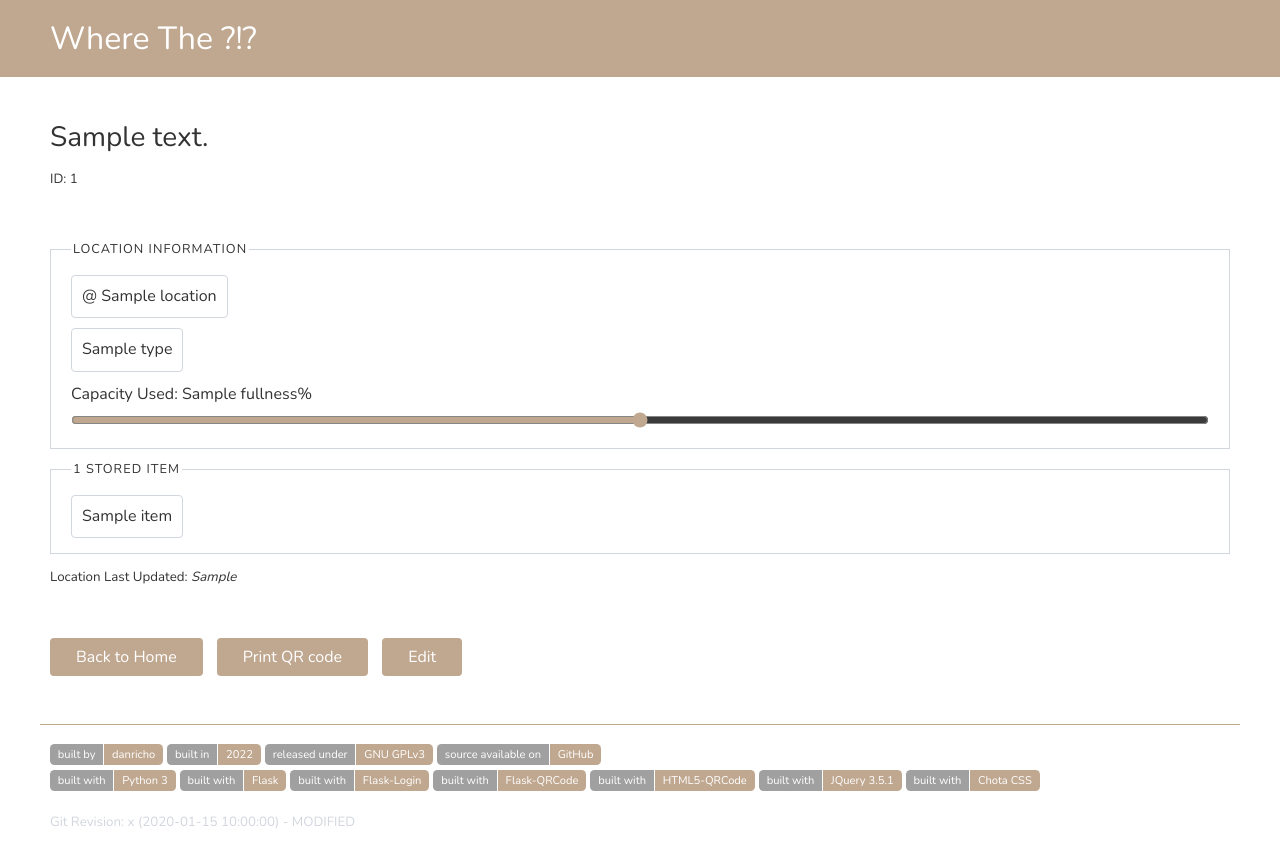
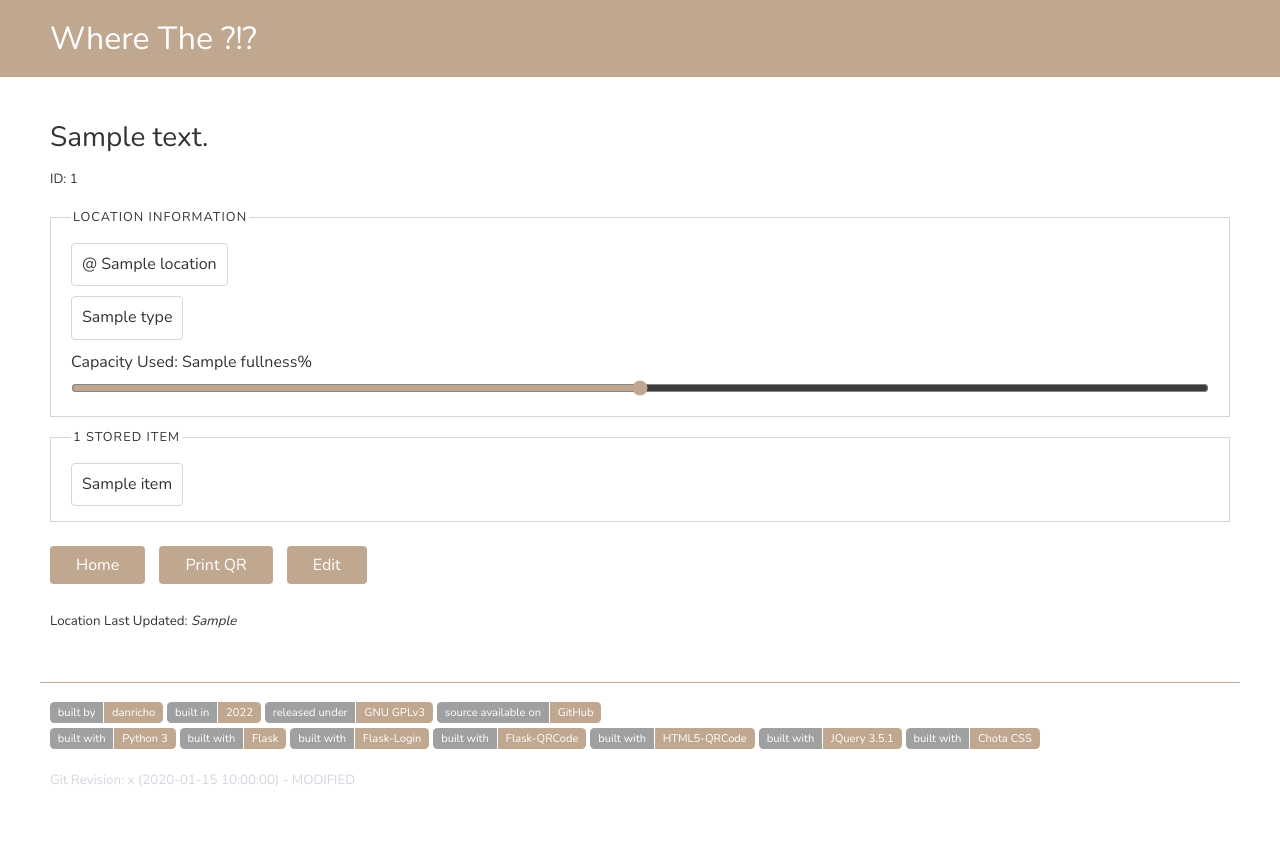
Before and after one commit to danricho/where_the, a Python web app: template templates/view.j2.html in a window 1280 px wide. After the commit the page ends 786 px from the top, so only its background shows below. Run offline with Jinja, Linux system fonts and the light colour scheme; the template is opened without the code that fills it: most values are stand-ins (such as "Sample title", 1, 10 or a date in 2020); some libraries are stand-ins or nearby versions.

Commit message:
Minor layout fixes and Readme update

```diff
--- a/templates/base.j2.html
+++ b/templates/base.j2.html
@@ -41,9 +41,9 @@
 
     <!-- TODO: DARK MODE -->
 
-    <div class="no-print">
+    <div class="no-print footer">
       <div class="container" style="border-top: 1px solid var(--color-primary); padding-top: 1em; padding-bottom: 1em;">
-
+        {% block footer_pills %}
         <p>
           {{ link_pill("https://danricho.com", ["built by", "danricho"]) }}
           {{ link_pill("https://en.wikipedia.org/wiki/2022", ["built in", "2022"]) }}
@@ -58,6 +58,7 @@
           {{ link_pill("https://jquery.com/", ["built with", "JQuery 3.5.1"]) }}
           {{ link_pill("https://jenil.github.io/chota/", ["built with", "Chota CSS"]) }}
         </p>
+        {% endblock %}
         <p>
           <small class="text-light">Git Revision: <span title="Commit Message: {{git_revision.subject}}">{{git_revision.hash}} ({{git_revision.timestamp}})</span>{% if git_revision.modified %} - MODIFIED{% endif %}</small>
         </p>
@@ -65,7 +66,8 @@
       </div>
     </div>
     <script>
-      $('.main').css('padding-top', $('.fixed-top').height())
+      $('.main').css('padding-top', $('.fixed-top').height());
+      $('.is-full-screen').css('margin-bottom', -$('.footer').height());
     </script>
 
 
--- a/templates/edit.j2.html
+++ b/templates/edit.j2.html
@@ -7,8 +7,6 @@
   <section>
     <h2>Editing</h2>
     <p><small> ID: {{loc.id}}</small></p>
-  </section>
-  <section>
 
     <form method="post">
 
@@ -58,9 +56,7 @@
       </div>
 
     </fieldset>
-  </section>
-  <section>
-    <div style="margin: 0;">
+    <div style="margin: 1.5em 0;">
       <div class="row">
         <div class="col is-vertical-align disable-small-100">
           <button type="submit" class="my-3 button primary">Save</button>
--- a/templates/home.j2.html
+++ b/templates/home.j2.html
@@ -92,9 +92,7 @@
     {% if username != "" %}
     <p>
       Logged in as <strong>{{username}}</strong>.
-    </p>
-    <p>
-      <button id="logout-button" class="button outline error" style="margin-bottom: 2em;">Logout</button>
+      <button id="logout-button" class="button outline error" style=" margin-left: 2em;">Logout</button>
       <script>
         $("#logout-button").click(function(){
           if ($(this).text() == "Confirm Logout?"){ location.href='{{url_for('logout')}}' }
--- a/templates/login.j2.html
+++ b/templates/login.j2.html
@@ -29,4 +29,4 @@
 
 {% endblock %}
 
-{% block footer_content %}{% endblock %}
+{% block footer_pills %}{% endblock %}
--- a/templates/view.j2.html
+++ b/templates/view.j2.html
@@ -7,8 +7,6 @@
     <h2>{% if loc.description != "" %}{{loc.description}}{% else %}Un-named Location - <a href="{{url_for('edit', url_id=loc.id)}}">Edit</a> this!{% endif %}</h2>
     <p><small> ID: {{loc.id}}</small></p>
 
-  </section>
-  <section>
     <fieldset style="margin: 1rem 0;">
       <legend>Location Information</legend>
 
@@ -41,14 +39,13 @@
       </div>
 
     </fieldset>
-    <p><small>Location Last Updated: <i>{{loc.last_change}}</i></small></p>
-  </section>
-  <section>
-    <div style="margin: 0;">
-      <button class="button primary" onclick="location.href='{{url_for('home')}}'">Back to Home</button>
-      <button class="button primary" onclick="location.href='{{url_for('print_qr', url_id=loc.id)}}'">Print QR code</button>
+    <div style="margin: 1.5em 0;">
+      <button class="button primary" onclick="location.href='{{url_for('home')}}'">Home</button>
+      <button class="button primary" onclick="location.href='{{url_for('print_qr', url_id=loc.id)}}'">Print QR</button>
       <button class="button primary" onclick="location.href='{{url_for('edit', url_id=loc.id)}}'">Edit</button>
     </div>
+    <p><small>Location Last Updated: <i>{{loc.last_change}}</i></small></p>
+
   </section>
 </div>
 </div>
```
Also changed, not shown: README.md.
